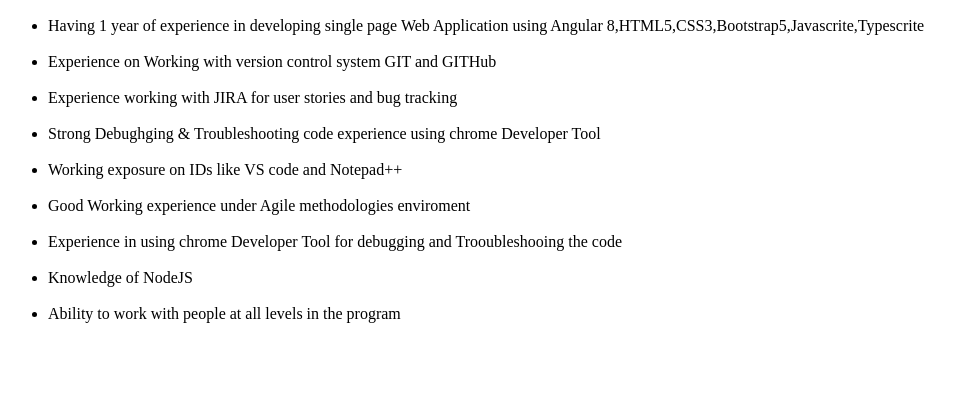
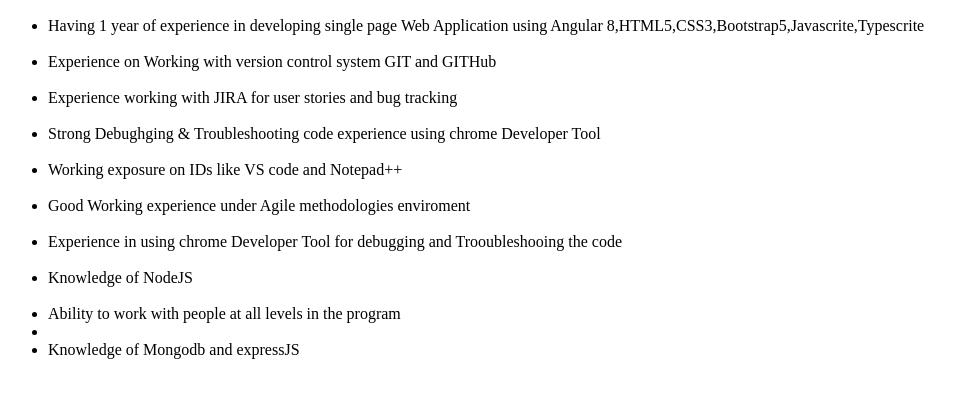
Before and after one commit to kaustubhkulkarni2002/myprofile, a plain HTML site: page Home.html in a window 1280 px wide. Shown: the part 50-448 px from the top of the page, without its empty margins (0-977 px from the left). Drawn offline with Linux system fonts and the light colour scheme.

Commit message:
desgined home page
desgined home page

```diff
--- a/Home.html
+++ b/Home.html
@@ -17,6 +17,7 @@
     <li>Experience in using chrome Developer Tool for debugging and Trooubleshooing the code </li><br>
     <li>Knowledge of NodeJS</li><br>
     <li>Ability to work with people at all levels in the program</li>
+    <li><li> Knowledge of Mongodb and expressJS </li></li>
    </ul>
 </body>
 </html>
```
Also changed, not shown: Index.html (added).
